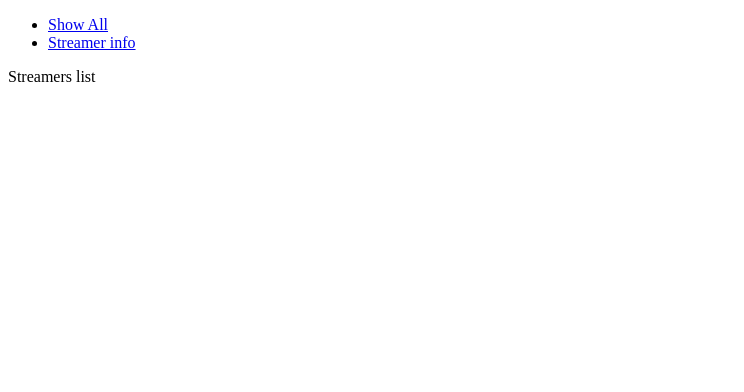
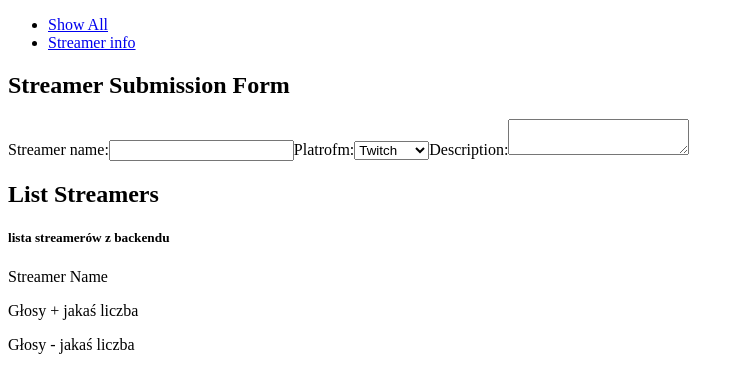
Before and after one commit to kwaq102/Streamer-Spotlight-Application, a React (Create React App) app: page /streamers in a window 1280 px wide. Shown: the top 392 px of the page, without its empty margins (0-744 px from the left). Built offline with nearby package versions, Linux system fonts and the light colour scheme.

Commit message:
created component with form to add new streamer and component to display all streamers

```diff
--- a/src/App.tsx
+++ b/src/App.tsx
@@ -1,16 +1,16 @@
 import React from "react";
 import Navigation from "./components/Navigation";
 import { Route, Routes } from "react-router";
-import ListStreamer from "./components/pages/ListStreamer";
+import ListStreamersPage from "./components/pages/ListStreamersPage";
+import ErrorPage from "./components/pages/ErrorPage";
 import SingleStreamer from "./components/pages/SingleStreamer";
-import ErrorPage from "./components/pages/ErrorPage";
 
 function App() {
 	return (
 		<div className="App">
 			<Navigation />
 			<Routes>
-				<Route path="/streamers" element={<ListStreamer />} />
+				<Route path="/streamers" element={<ListStreamersPage />} />
 				<Route path="/streamers/:streamerId" element={<SingleStreamer />} />
 				<Route path="*" element={<ErrorPage />} />
 			</Routes>
--- /dev/null
+++ b/src/components/ListStreamer.tsx
@@ -0,0 +1,23 @@
+import React from "react";
+
+const ListStreamers = () => {
+	return (
+		<section>
+			<h2>List Streamers</h2>
+			<div>
+				<h5>lista streamerów z backendu</h5>
+				<div>
+					<p>Streamer Name</p>
+					<p>
+						Głosy + <span>jakaś liczba</span>
+					</p>
+					<p>
+						Głosy - <span>jakaś liczba</span>
+					</p>
+				</div>
+			</div>
+		</section>
+	);
+};
+
+export default ListStreamers;
--- /dev/null
+++ b/src/components/StreamerSubmissionForm.tsx
@@ -0,0 +1,32 @@
+import React from "react";
+import { streamingPlatformList } from "../utils/streamingPlatformList";
+
+const StreamerSubmissionForm = () => {
+	const platforms = streamingPlatformList.map(platform => (
+		<option value={platform} key={platform}>
+			{platform}
+		</option>
+	));
+
+	return (
+		<section>
+			<h2>Streamer Submission Form</h2>
+			<form>
+				<label>
+					Streamer name:
+					<input type="text" />
+				</label>
+				<label>
+					Platrofm:
+					<select name="platforms">{platforms}</select>
+				</label>
+				<label>
+					Description:
+					<textarea />
+				</label>
+			</form>
+		</section>
+	);
+};
+
+export default StreamerSubmissionForm;
--- a/src/components/pages/ListStreamer.tsx
+++ /dev/null
@@ -1,7 +0,0 @@
-import React from "react";
-
-const ListStreamer = () => {
-	return <div>Streamers list</div>;
-};
-
-export default ListStreamer;
--- /dev/null
+++ b/src/components/pages/ListStreamersPage.tsx
@@ -0,0 +1,14 @@
+import React from "react";
+import StreamerSubmissionForm from "../StreamerSubmissionForm";
+import ListStreamers from "../ListStreamer";
+
+const ListStreamersPage = () => {
+	return (
+		<>
+			<StreamerSubmissionForm />
+			<ListStreamers />
+		</>
+	);
+};
+
+export default ListStreamersPage;
--- /dev/null
+++ b/src/utils/streamingPlatformList.ts
@@ -0,0 +1 @@
+export const streamingPlatformList = ["Twitch", "YouTube", "TikTok", "Kick", "Rumble"]
```
